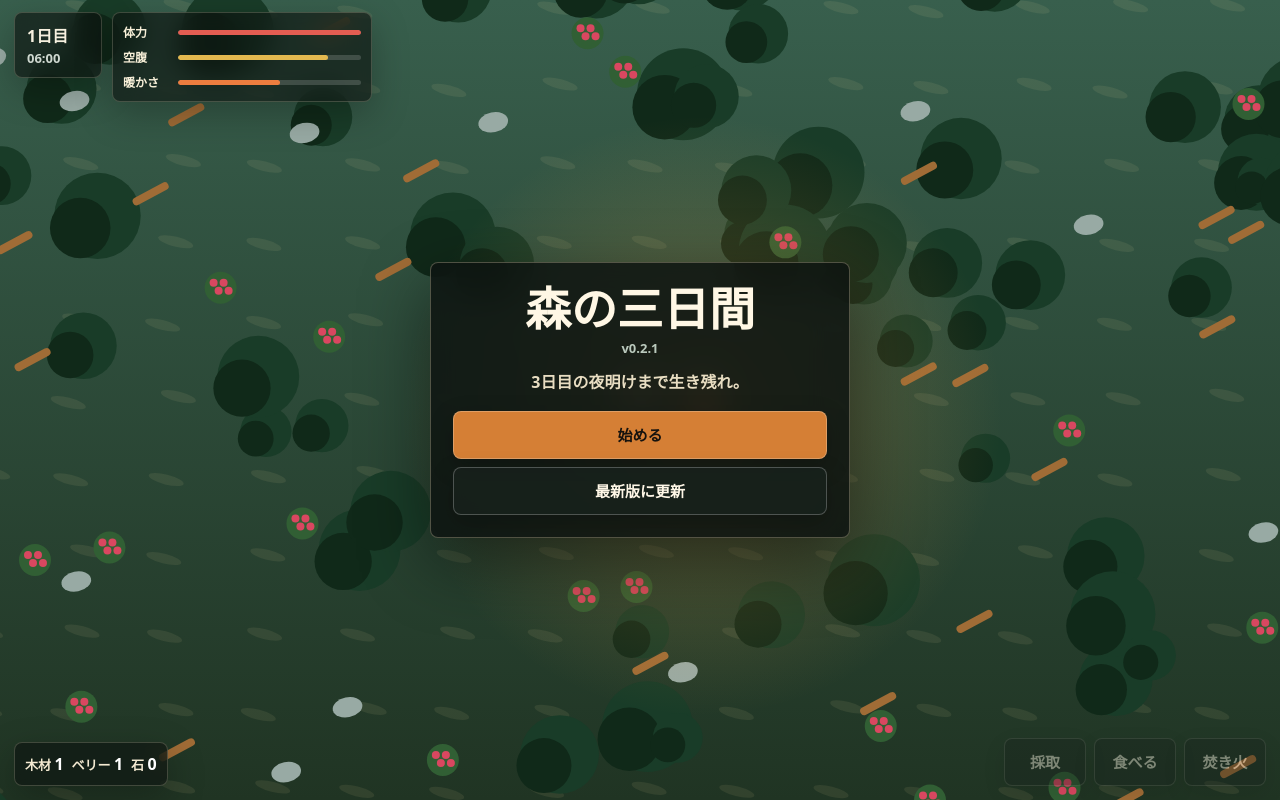
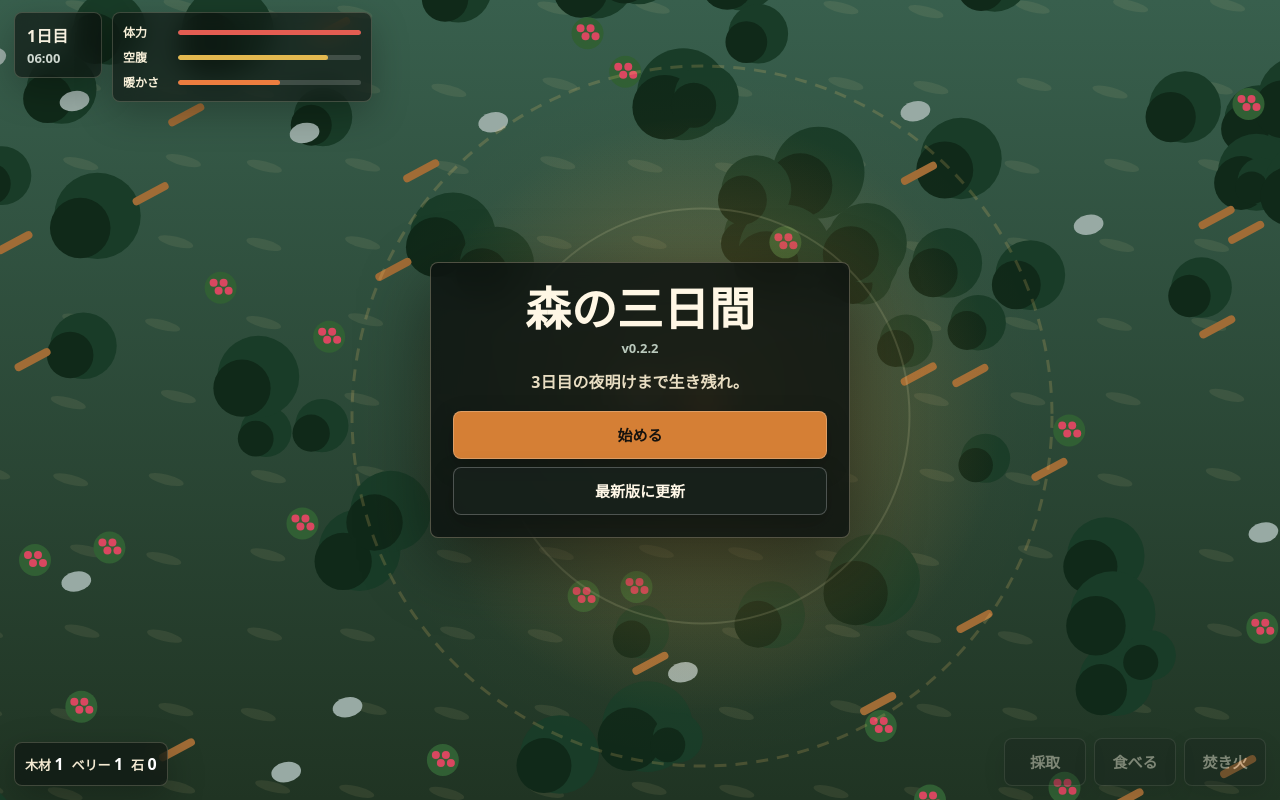
Before and after one commit to an-aomame/game-survival, a plain HTML site: page index.html in a window 1280 px wide. Drawn offline with Linux system fonts and the light colour scheme.

Commit message:
Show campfire range indicators

```diff
--- a/game.js
+++ b/game.js
@@ -23,7 +23,7 @@
     update: document.getElementById("updateButton")
   };
 
-  const APP_VERSION = "0.2.1";
+  const APP_VERSION = "0.2.2";
   const TAU = Math.PI * 2;
   const WORLD = { width: 1800, height: 1300 };
   const DAY_SECONDS = 76;
@@ -484,6 +484,8 @@
     const x = state.camp.x - camera.x;
     const y = state.camp.y - camera.y;
     const fire = state.camp.power / 100;
+    const warmthRadius = 350;
+    const repelRadius = 145 + state.camp.power * 1.25;
 
     ctx.save();
     ctx.globalAlpha = 0.16 + fire * 0.28;
@@ -494,6 +496,32 @@
     ctx.beginPath();
     ctx.arc(x, y, 230 + fire * 190, 0, TAU);
     ctx.fill();
+    ctx.restore();
+
+    ctx.save();
+    ctx.globalAlpha = 0.22 + fire * 0.18;
+    const range = ctx.createRadialGradient(x, y, repelRadius * 0.35, x, y, warmthRadius);
+    range.addColorStop(0, "rgba(250, 173, 72, 0.18)");
+    range.addColorStop(0.42, "rgba(239, 134, 58, 0.1)");
+    range.addColorStop(1, "rgba(239, 134, 58, 0)");
+    ctx.fillStyle = range;
+    ctx.beginPath();
+    ctx.arc(x, y, warmthRadius, 0, TAU);
+    ctx.fill();
+
+    ctx.setLineDash([12, 9]);
+    ctx.lineWidth = 3;
+    ctx.strokeStyle = `rgba(255, 206, 112, ${0.46 + fire * 0.24})`;
+    ctx.beginPath();
+    ctx.arc(x, y, warmthRadius, 0, TAU);
+    ctx.stroke();
+
+    ctx.setLineDash([]);
+    ctx.lineWidth = 2;
+    ctx.strokeStyle = `rgba(255, 245, 190, ${0.34 + fire * 0.22})`;
+    ctx.beginPath();
+    ctx.arc(x, y, repelRadius, 0, TAU);
+    ctx.stroke();
     ctx.restore();
 
     ctx.strokeStyle = "#6a4a32";
--- a/index.html
+++ b/index.html
@@ -5,7 +5,7 @@
     <meta name="viewport" content="width=device-width, initial-scale=1, maximum-scale=1, viewport-fit=cover, user-scalable=no">
     <meta name="theme-color" content="#162019">
     <title>森の三日間</title>
-    <link rel="stylesheet" href="styles.css?v=0.2.1">
+    <link rel="stylesheet" href="styles.css?v=0.2.2">
   </head>
   <body>
     <main class="game-shell" aria-label="森のサバイバルゲーム">
@@ -47,7 +47,7 @@
 
       <section id="messagePanel" class="message-panel" aria-live="polite">
         <h1>森の三日間</h1>
-        <p class="version-label" id="versionLabel">v0.2.1</p>
+        <p class="version-label" id="versionLabel">v0.2.2</p>
         <p id="messageText">3日目の夜明けまで生き残れ。</p>
         <div class="title-actions">
           <button id="startButton" type="button">始める</button>
@@ -56,6 +56,6 @@
       </section>
     </main>
 
-    <script src="game.js?v=0.2.1"></script>
+    <script src="game.js?v=0.2.2"></script>
   </body>
 </html>
```
Also changed, not shown: 1 other file.
